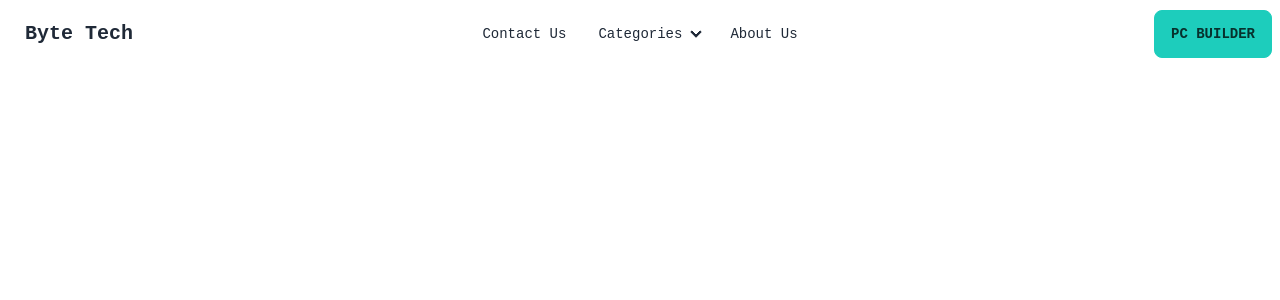
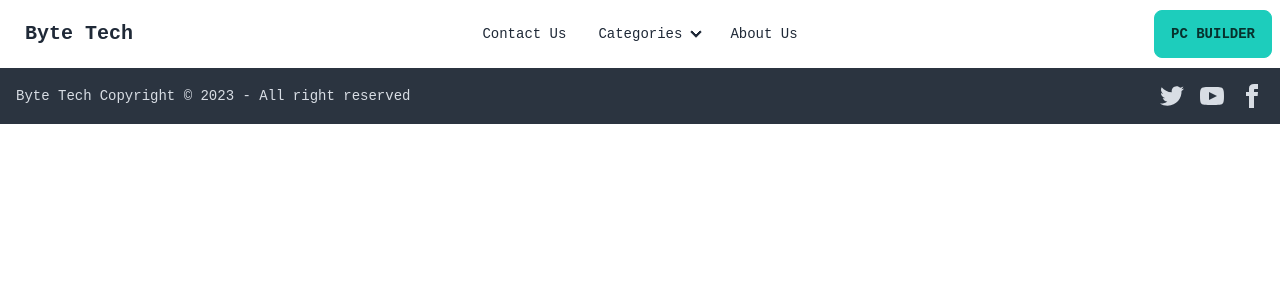
Before and after one commit to amanat-mahmud/byte-tech, a Next.js app: page / in a window 1280 px wide. Shown: the top 300 px of the page. Built offline with nearby package versions, Linux system fonts and the light colour scheme.

Commit message:
Footer added

```diff
--- /dev/null
+++ b/src/components/Footer/index.jsx
@@ -0,0 +1,20 @@
+import React from 'react';
+
+const Footer = () => {
+    return (
+        <footer className="footer items-center p-4 bg-neutral text-neutral-content">
+  <div className="items-center grid-flow-col">
+    <p  width="36" height="36">Byte Tech</p>
+    <p>Copyright © 2023 - All right reserved</p>
+  </div>
+  <div className="grid-flow-col gap-4 md:place-self-center md:justify-self-end">
+    <a><svg xmlns="http://www.w3.org/2000/svg" width="24" height="24" viewBox="0 0 24 24" className="fill-current"><path d="M24 4.557c-.883.392-1.832.656-2.828.775 1.017-.609 1.798-1.574 2.165-2.724-.951.564-2.005.974-3.127 1.195-.897-.957-2.178-1.555-3.594-1.555-3.179 0-5.515 2.966-4.797 6.045-4.091-.205-7.719-2.165-10.148-5.144-1.29 2.213-.669 5.108 1.523 6.574-.806-.026-1.566-.247-2.229-.616-.054 2.281 1.581 4.415 3.949 4.89-.693.188-1.452.232-2.224.084.626 1.956 2.444 3.379 4.6 3.419-2.07 1.623-4.678 2.348-7.29 2.04 2.179 1.397 4.768 2.212 7.548 2.212 9.142 0 14.307-7.721 13.995-14.646.962-.695 1.797-1.562 2.457-2.549z"></path></svg>
+    </a>
+    <a><svg xmlns="http://www.w3.org/2000/svg" width="24" height="24" viewBox="0 0 24 24" className="fill-current"><path d="M19.615 3.184c-3.604-.246-11.631-.245-15.23 0-3.897.266-4.356 2.62-4.385 8.816.029 6.185.484 8.549 4.385 8.816 3.6.245 11.626.246 15.23 0 3.897-.266 4.356-2.62 4.385-8.816-.029-6.185-.484-8.549-4.385-8.816zm-10.615 12.816v-8l8 3.993-8 4.007z"></path></svg></a>
+    <a><svg xmlns="http://www.w3.org/2000/svg" width="24" height="24" viewBox="0 0 24 24" className="fill-current"><path d="M9 8h-3v4h3v12h5v-12h3.642l.358-4h-4v-1.667c0-.955.192-1.333 1.115-1.333h2.885v-5h-3.808c-3.596 0-5.192 1.583-5.192 4.615v3.385z"></path></svg></a>
+  </div>
+</footer>
+    );
+};
+
+export default Footer;
--- a/src/components/Layouts/RootLayout.jsx
+++ b/src/components/Layouts/RootLayout.jsx
@@ -1,11 +1,13 @@
 import React from 'react';
 import NavBar from '../NavBar';
+import Footer from '../Footer';
 
 const RootLayout = ({children}) => {
     return (
         <div>
             <NavBar/>
             <div>{children}</div>
+            <Footer/>
         </div>
     );
 };
```
